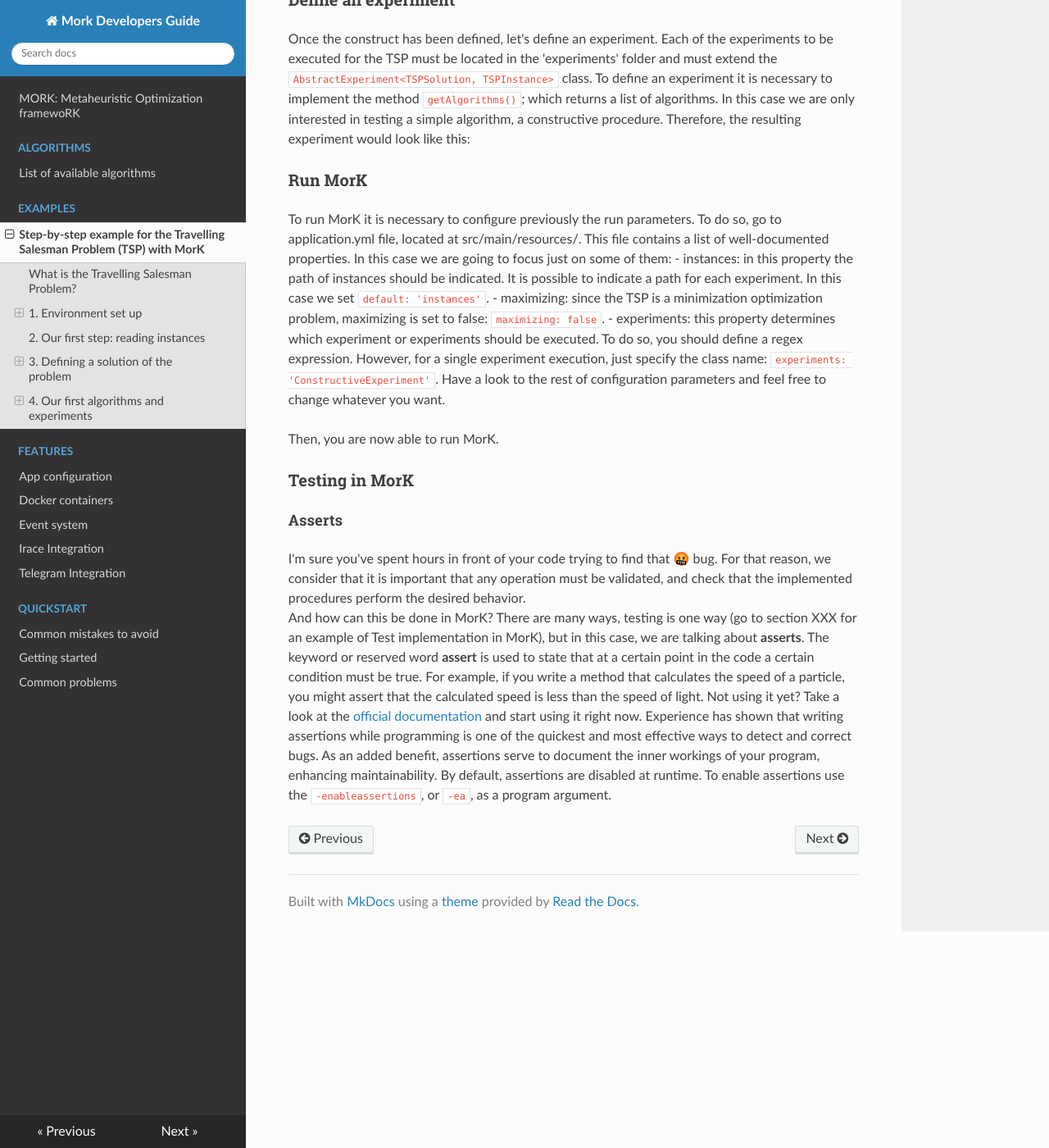
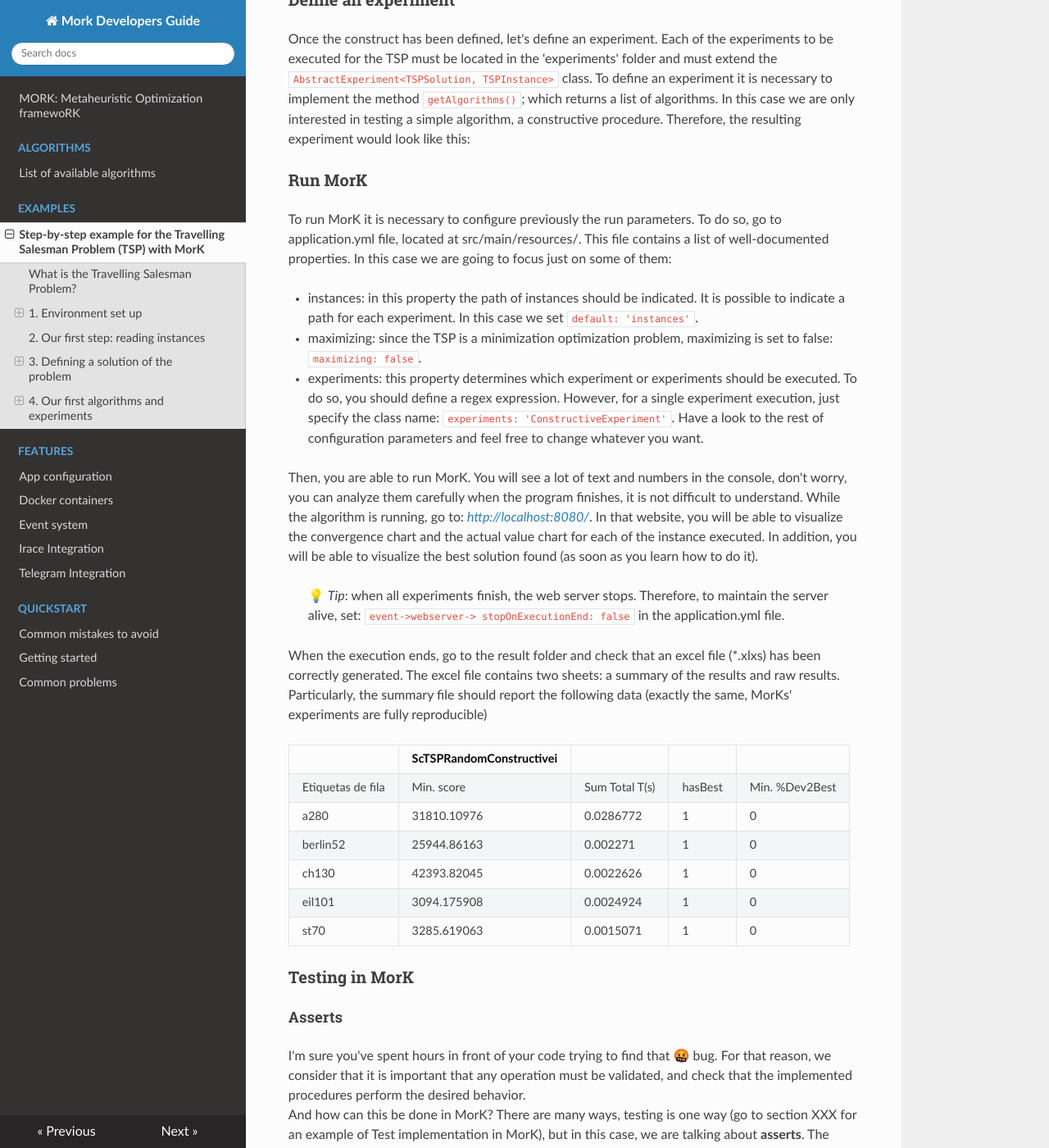
Before and after one commit to mork-optimization/mork, an MkDocs documentation site: the page built from docs/examples/stepbysteptspexample.md, in a window 1280 px wide and 1400 px high, scrolled down 8731 px. Shown: the whole window at 82% size. Built offline with MkDocs 1.6.1, drawn with Linux system fonts in a browser that asks for light colours; nearby versions of some CDN libraries.

Commit message:
experiment example

```diff
--- a/docs/examples/stepbysteptspexample.md
+++ b/docs/examples/stepbysteptspexample.md
@@ -416,22 +416,45 @@ The simplest implementation of a randomized construct is shown below:
 
 ### Define an experiment
 
-Once the construct has been defined, let's define an experiment. Each of the experiments to be executed for the TSP
-must be located in the 'experiments' folder and must extend the `AbstractExperiment<TSPSolution, TSPInstance>` class. To define an experiment it is necessary to
-implement the method `getAlgorithms()`; which returns a list of algorithms. In this case we are only interested in testing a simple
-algorithm, a constructive procedure. Therefore, the resulting experiment would look like this:
-
+Once the construct has been defined, let's define an experiment. Each of the experiments to be executed for the TSP must
+be located in the 'experiments' folder and must extend the `AbstractExperiment<TSPSolution, TSPInstance>` class. To
+define an experiment it is necessary to implement the method `getAlgorithms()`; which returns a list of algorithms. In
+this case we are only interested in testing a simple algorithm, a constructive procedure. Therefore, the resulting
+experiment would look like this:
 
 ### Run MorK
-To run MorK it is necessary to configure previously the run parameters. To do so, go to application.yml file, located at src/main/resources/. This file contains a list of well-documented properties. In this case we are going to focus just on some of them:
- - instances: in this property the path of instances should be indicated. It is possible to indicate a path for each experiment. In this case we set `default: 'instances'`.
- - maximizing: since the TSP is a minimization optimization problem, maximizing is set to false:  ` maximizing: false`.
- - experiments: this property determines which experiment or experiments should be executed. To do so, you should define a regex expression. However, for a single experiment execution, just specify the class name:   `experiments: 'ConstructiveExperiment'`.
- Have a look to the rest of configuration parameters and feel free to change whatever you want.
 
-Then, you are now able to run MorK.
+To run MorK it is necessary to configure previously the run parameters. To do so, go to application.yml file, located at
+src/main/resources/. This file contains a list of well-documented properties. In this case we are going to focus just on
+some of them:
 
+- instances: in this property the path of instances should be indicated. It is possible to indicate a path for each
+  experiment. In this case we set `default: 'instances'`.
+- maximizing: since the TSP is a minimization optimization problem, maximizing is set to false:  ` maximizing: false`.
+- experiments: this property determines which experiment or experiments should be executed. To do so, you should define
+  a regex expression. However, for a single experiment execution, just specify the class
+  name:   `experiments: 'ConstructiveExperiment'`. Have a look to the rest of configuration parameters and feel free to
+  change whatever you want.
 
+Then, you are able to run MorK. You will see a lot of text and numbers in the console, don't worry, you can analyze them
+carefully when the program finishes, it is not difficult to understand. While the algorithm is running, go
+to: *[http://localhost:8080/](http://localhost:8080/)*. In that website, you will be able to visualize the convergence
+chart and the actual value chart for each of the instance executed. In addition, you will be able to visualize the best
+solution found (as soon as you learn how to do it).
+
+> 💡 _Tip_: when all experiments finish, the web server stops. Therefore, to maintain the server alive, set: `event->webserver-> stopOnExecutionEnd: false ` in the application.yml file.
+
+When the execution ends, go to the result folder and check that an excel file (*.xlxs) has been correctly generated. The excel file contains two sheets: a summary of the results and raw results.
+Particularly, the summary file should report the following data (exactly the same, MorKs' experiments are fully reproducible)
+
+|                     | ScTSPRandomConstructivei |                |         |                |
+|---------------------|--------------------------|----------------|---------|----------------|
+| Etiquetas   de fila | Min. score               | Sum Total T(s) | hasBest | Min. %Dev2Best |
+| a280                | 31810.10976              | 0.0286772      | 1       | 0              |
+| berlin52            | 25944.86163              | 0.002271       | 1       | 0              |
+| ch130               | 42393.82045              | 0.0022626      | 1       | 0              |
+| eil101              | 3094.175908              | 0.0024924      | 1       | 0              |
+| st70                | 3285.619063              | 0.0015071      | 1       | 0              |
 
 
 ### Testing in MorK
```
